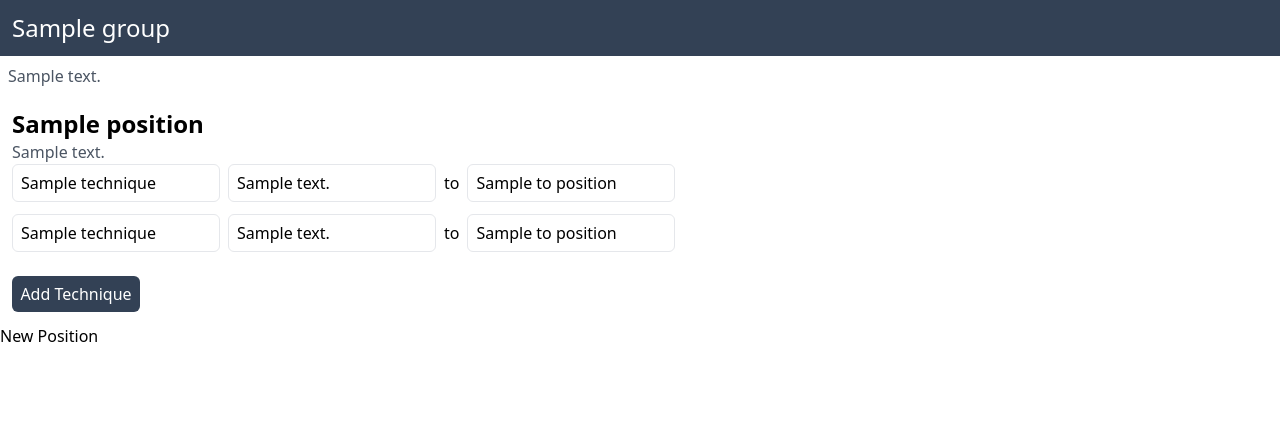
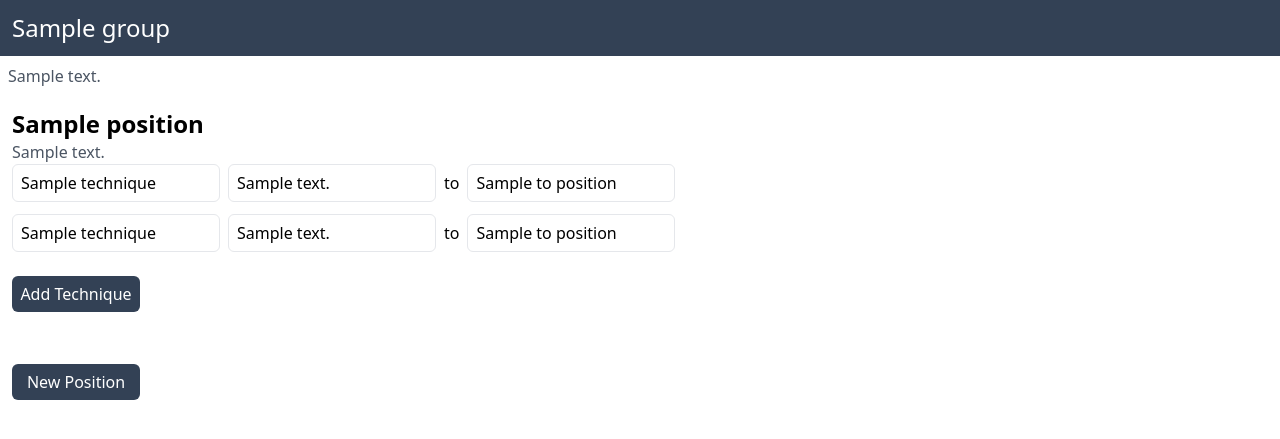
Before and after one commit to matt-plank/jiu-jitsu-notes-2, a FastAPI app: template templates/pages/position_group.html in a window 1280 px wide. Shown: the top 439 px of the page. Run offline with FastAPI, Linux system fonts and the light colour scheme; the template is opened without the code that fills it: most values are stand-ins (such as "Sample title", 1, 10 or a date in 2020); style sheets or scripts are compiled from the project's sources; some libraries are stand-ins or nearby versions.

Commit message:
Tidied up 'New Position' button

```diff
--- a/templates/pages/position_group.html
+++ b/templates/pages/position_group.html
@@ -33,6 +33,7 @@
     <button
       hx-post="/positions/edit?groupId={{ group.id }}"
       hx-swap="beforebegin"
+      class="bg-slate-700 text-white px-2 py-1.5 rounded-md w-32 m-3 mt-10"
     >
       New Position
     </button>
```
